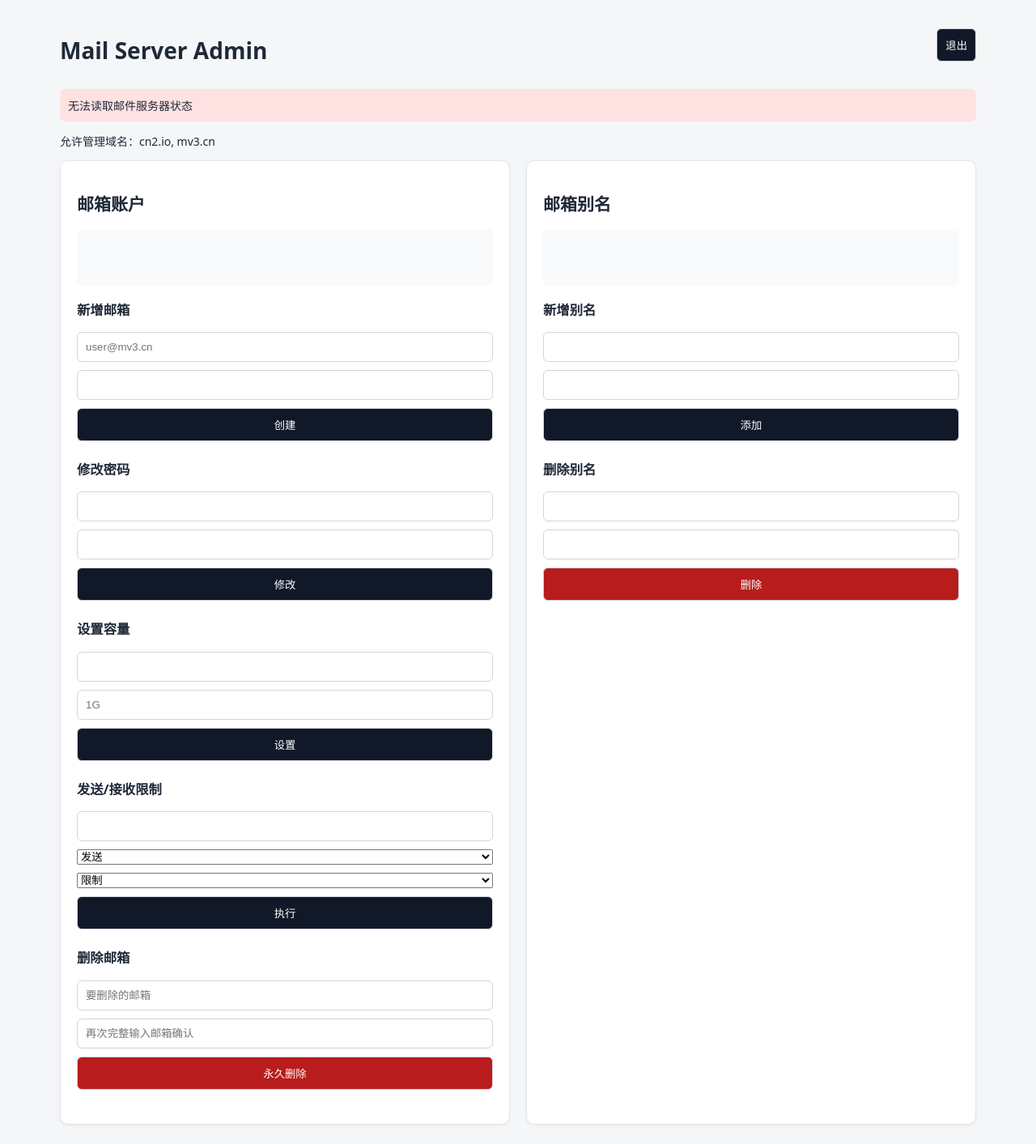
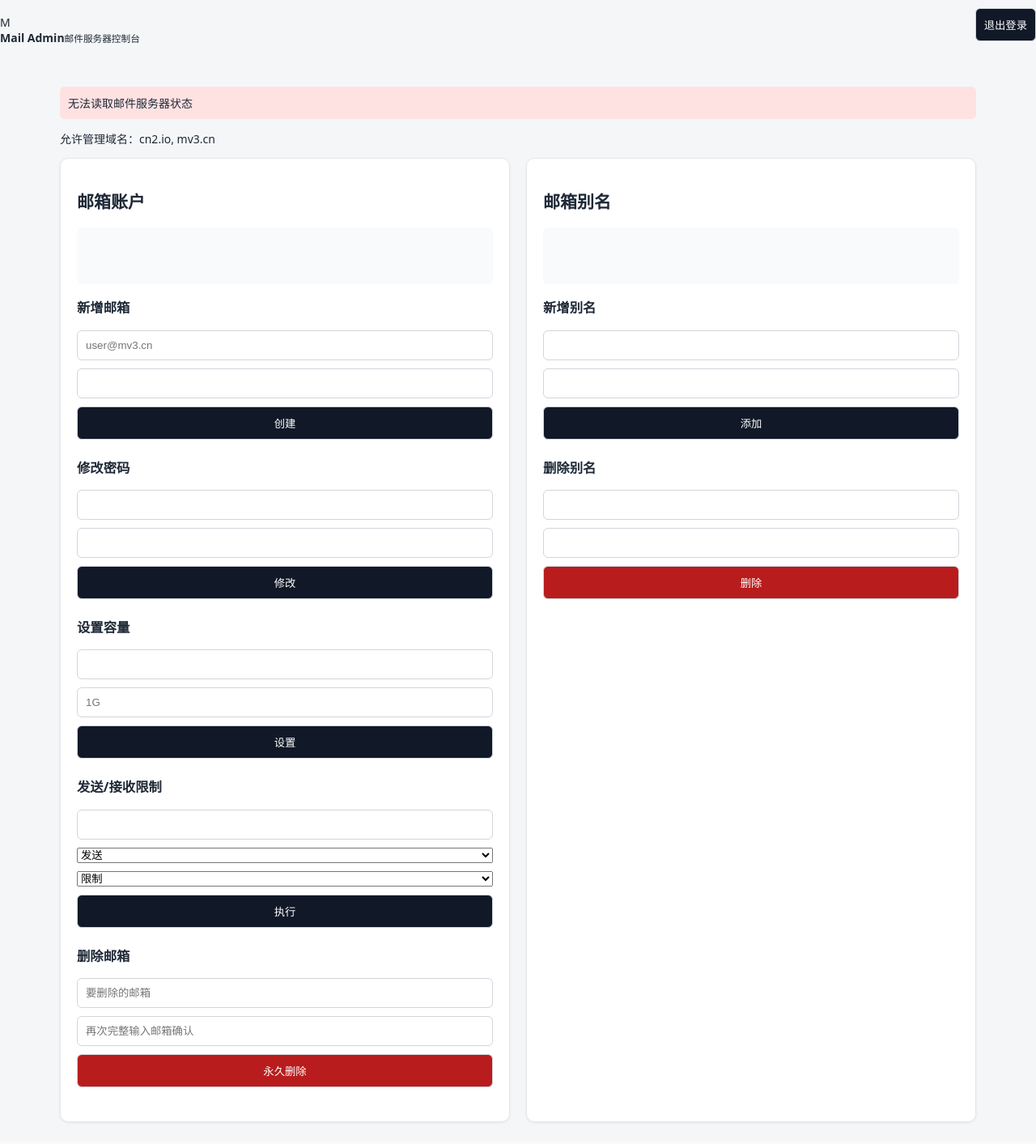
Before and after one commit to b8vipvip/mail-server, a Flask app: page / in a window 1280 px wide. Shown: the whole page at 81% size. After the commit the page ends 1387 px from the top, so only its background shows below. Run offline with Flask 3, Linux system fonts and the light colour scheme; the visitor is signed in with stand-in values (Sample User, id 1); parts of the project's set-up code (start-up, migrations or seed data) failed here and were passed over.

Commit message:
style: refresh admin shell and header

```diff
--- a/admin/templates/base.html
+++ b/admin/templates/base.html
@@ -1,12 +1,31 @@
 <!doctype html>
 <html lang="zh-CN">
 <head>
-<meta charset="utf-8"><meta name="viewport" content="width=device-width,initial-scale=1">
-<title>{% block title %}Mail Server Admin{% endblock %}</title>
+<meta charset="utf-8">
+<meta name="viewport" content="width=device-width,initial-scale=1">
+<title>{% block title %}邮件服务器管理{% endblock %}</title>
 <link rel="stylesheet" href="{{ url_for('static', filename='admin.css') }}">
 </head>
-<body><main class="wrap">
-<header><h1>Mail Server Admin</h1>{% if session.get('admin') %}<form method="post" action="{{ url_for('logout') }}"><input type="hidden" name="_csrf" value="{{ csrf_token() }}"><button>退出</button></form>{% endif %}</header>
-{% for category,message in get_flashed_messages(with_categories=true) %}<div class="msg {{category}}">{{message}}</div>{% endfor %}
+<body>
+<div class="app-shell">
+<header class="topbar">
+  <div class="brand">
+    <span class="brand-mark" aria-hidden="true">M</span>
+    <div><strong>Mail Admin</strong><small>邮件服务器控制台</small></div>
+  </div>
+  {% if session.get('admin') %}
+  <form class="logout-form" method="post" action="{{ url_for('logout') }}">
+    <input type="hidden" name="_csrf" value="{{ csrf_token() }}">
+    <button class="btn btn-ghost" type="submit">退出登录</button>
+  </form>
+  {% endif %}
+</header>
+<main class="wrap">
+{% for category,message in get_flashed_messages(with_categories=true) %}
+<div class="msg {{category}}"><span class="msg-dot"></span>{{message}}</div>
+{% endfor %}
 {% block body %}{% endblock %}
-</main></body></html>
+</main>
+</div>
+</body>
+</html>
```
